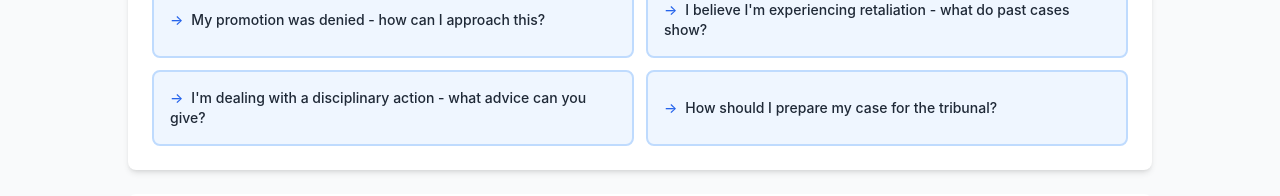
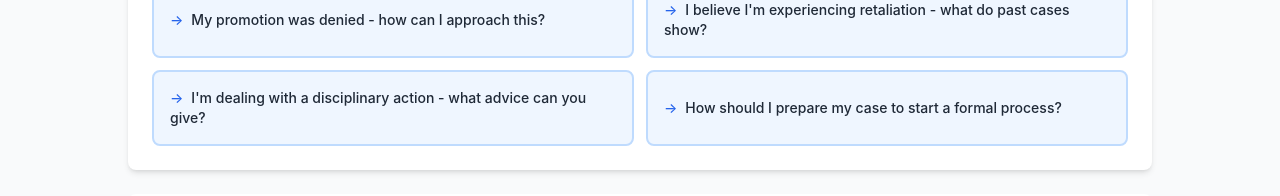
Before and after one commit to Faduma2025/Ombudsman-AI-Assistant, a React (Vite) app: page /chat in a window 1280 px wide. Shown: the part 350-546 px from the top of the page. Built offline with nearby package versions, Linux system fonts and the light colour scheme.

Commit message:
Update suggested question from 'tribunal' to 'formal process'

```diff
--- a/src/components/chat/SuggestedQuestions.tsx
+++ b/src/components/chat/SuggestedQuestions.tsx
@@ -10,7 +10,7 @@ const SUGGESTED_QUESTIONS = [
   "My promotion was denied - how can I approach this?",
   "I believe I'm experiencing retaliation - what do past cases show?",
   "I'm dealing with a disciplinary action - what advice can you give?",
-  "How should I prepare my case for the tribunal?"
+  "How should I prepare my case to start a formal process?"
 ];
 
 export const SuggestedQuestions: React.FC<SuggestedQuestionsProps> = ({ onSelect }) => {
```
